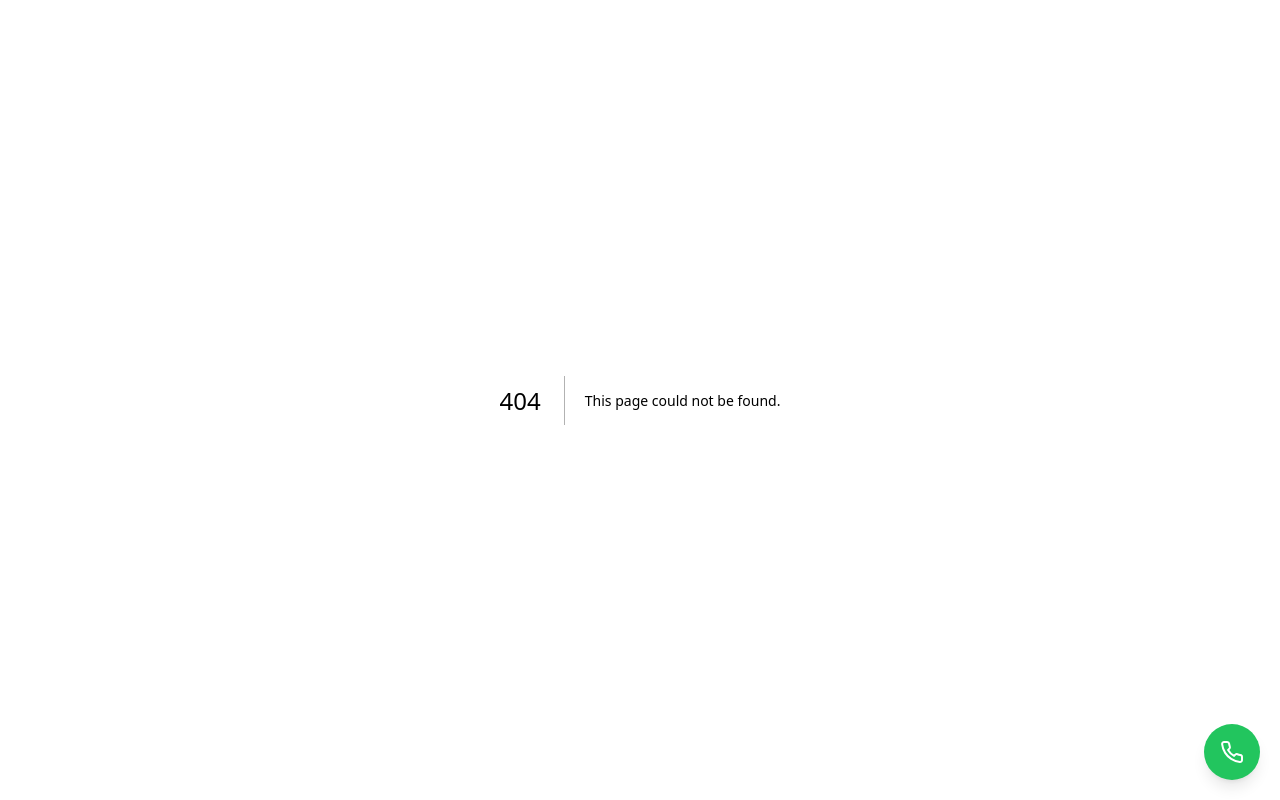
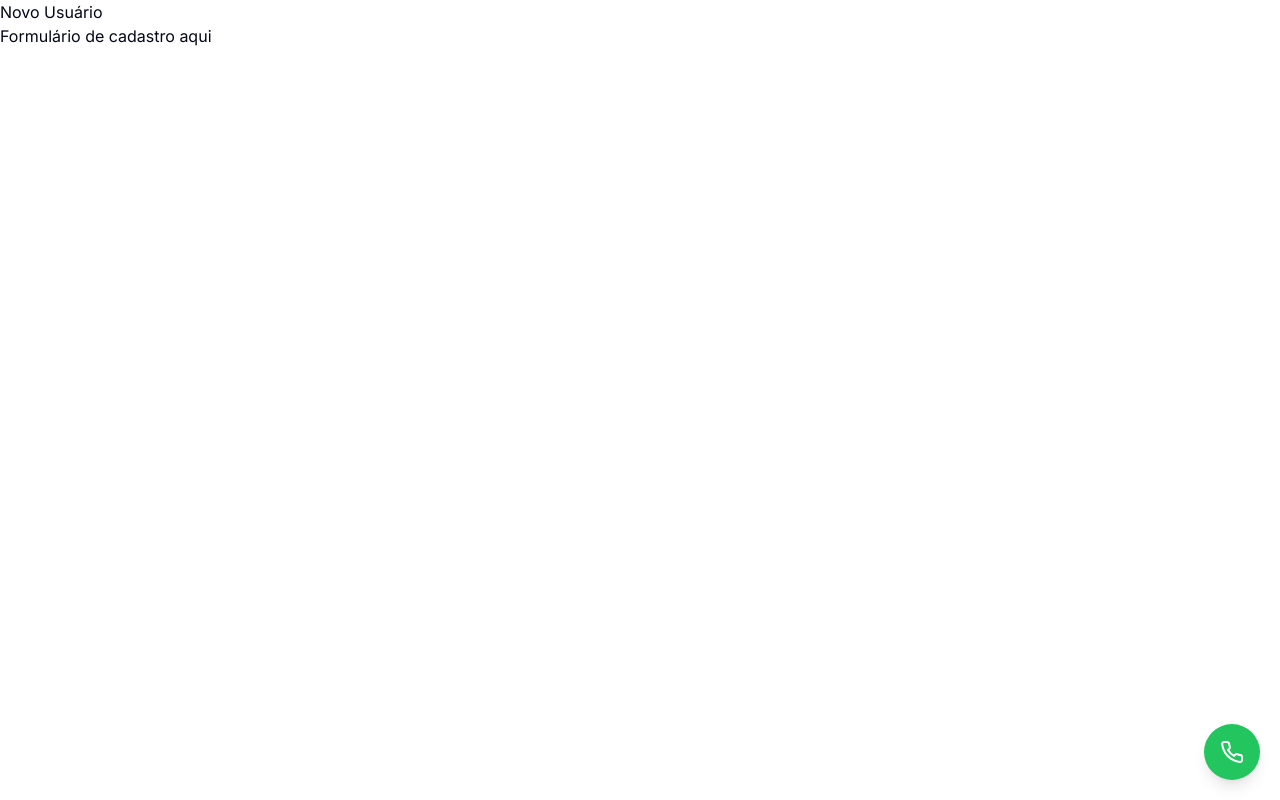
Before and after one commit to CamiloLima123/sistema-refrigelar-2, a Next.js app: page /admin/usuarios/novo in a window 1280 px wide. Before the commit this address had no page. Built offline with nearby package versions, Linux system fonts and the light colour scheme.

Commit message:
Create page.tsx

```diff
--- /dev/null
+++ b/src/app/admin/usuarios/novo/page.tsx
@@ -0,0 +1,8 @@
+export default function NovoUsuario() {
+  return (
+    <div>
+      <h1>Novo Usuário</h1>
+      <p>Formulário de cadastro aqui</p>
+    </div>
+  )
+}
```
